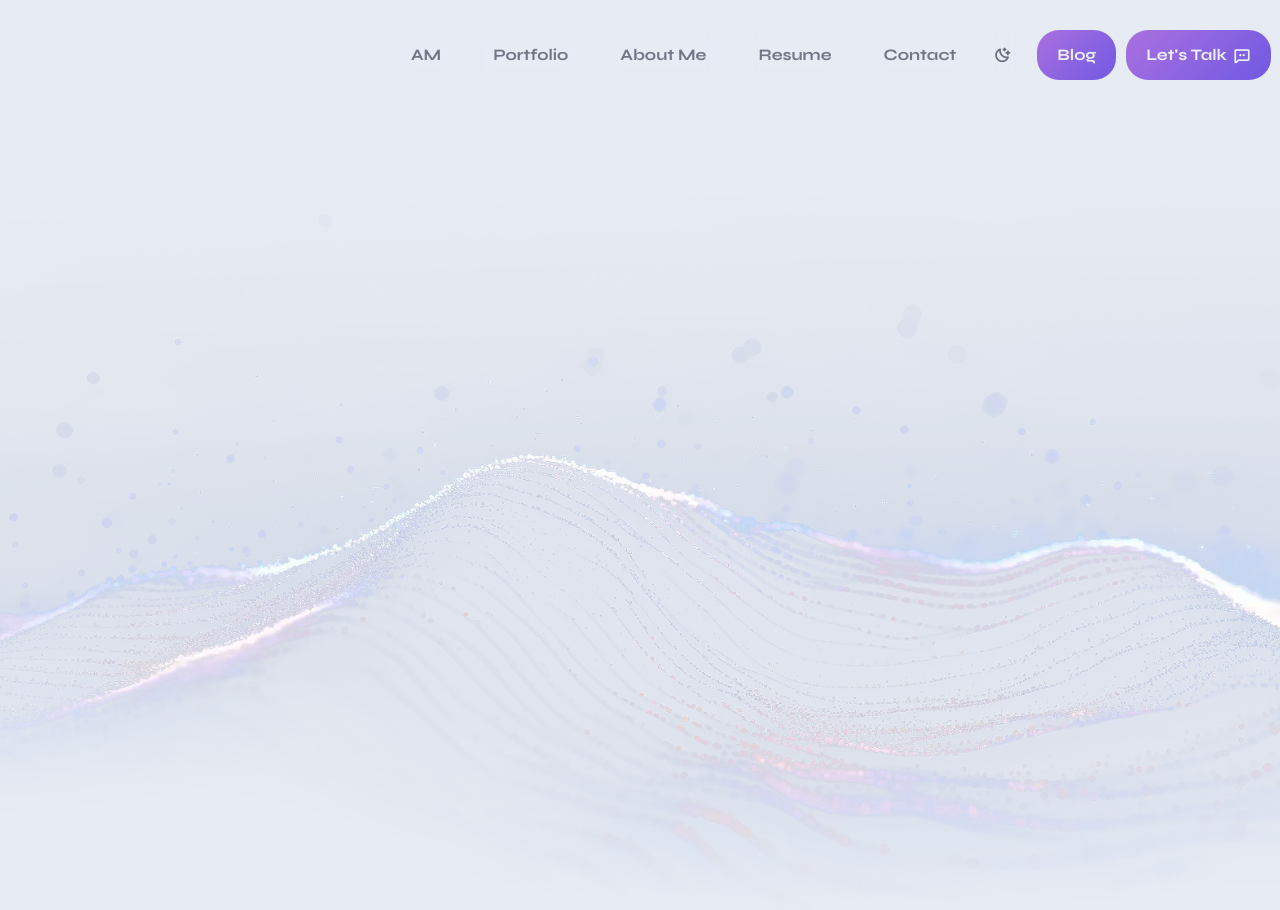
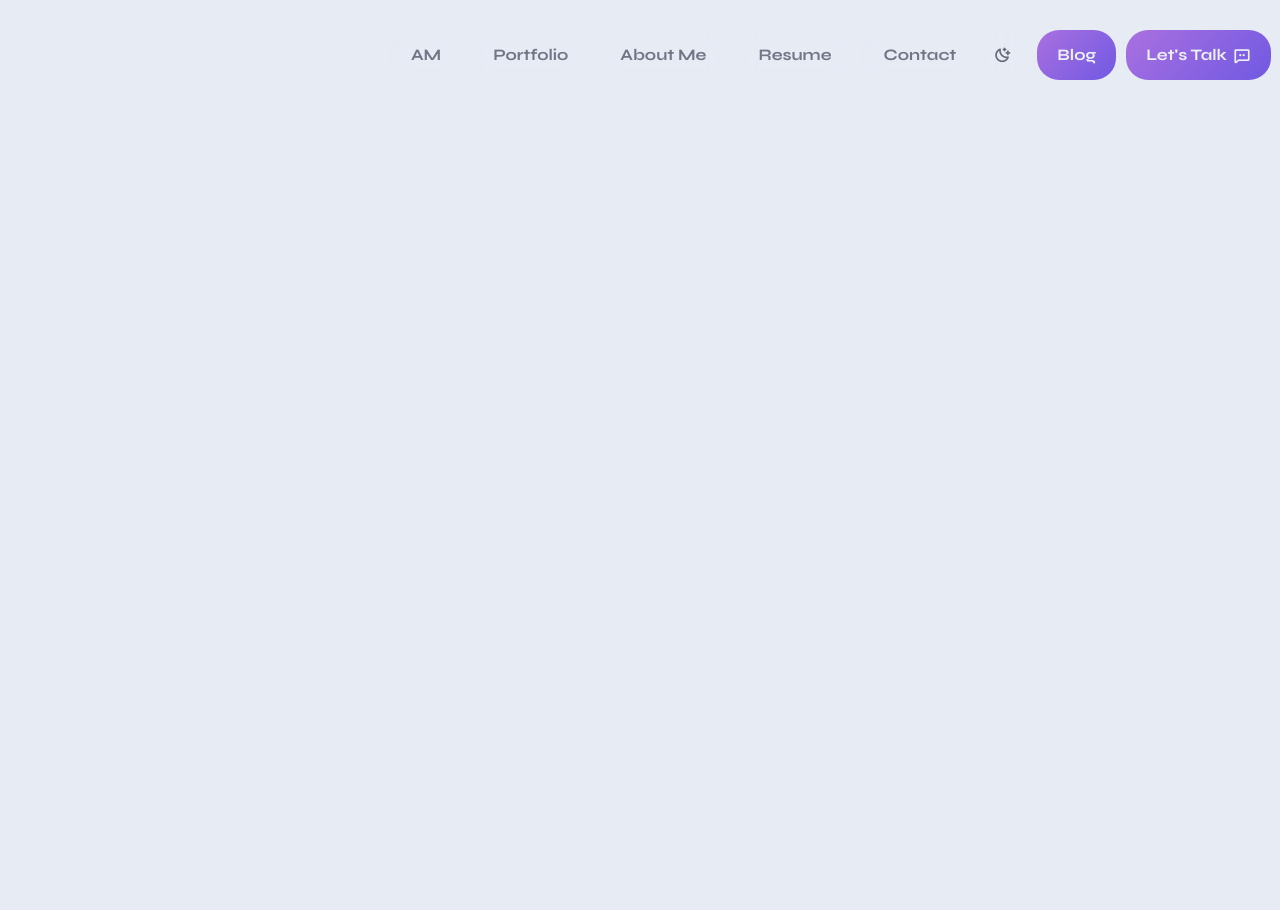
Before and after one commit to adrs1166ma/Portfolio, a Django app: template blog/templates/post_detail.html in a window 1280 px wide. Run offline with Django 5.2, Linux system fonts and the light colour scheme; the template is opened without the code that fills it, so the values that code supplies are empty; parts of the project's set-up code (start-up, migrations or seed data) failed here and were passed over; some libraries are stand-ins or nearby versions.

Commit message:
background comentaro y descartado

```diff
--- a/portfolio/static/css/main.css
+++ b/portfolio/static/css/main.css
@@ -46,9 +46,10 @@
 /* ------------------------------------------------*/
 /* Template Backgrounds Start */
 /* ------------------------------------------------*/
-.image-background {
-  background-image: url(../img/backgrounds/1920x1080-main-bg.webp);
-}
+/*.image-background {
+*  background-image: url(../img/backgrounds/1920x1080-main-bg.webp);
+*}
+*/
 /* ------------------------------------------------*/
 /* Template Backgrounds End */
 /* ------------------------------------------------*/
```
